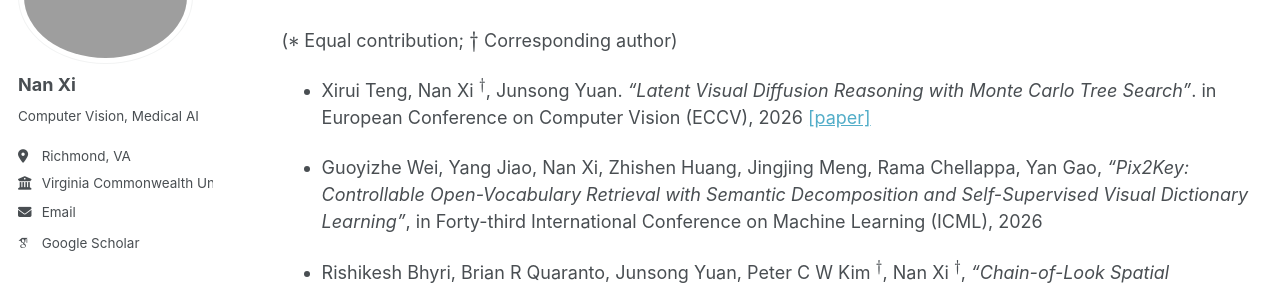
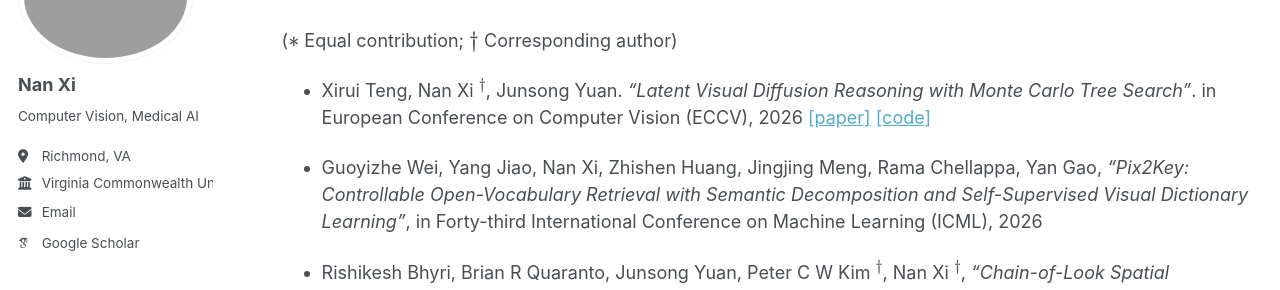
Before and after one commit to southnx/southnx.github.io, a Jekyll site: the page built from _pages/publications.md, in a window 1280 px wide and 900 px high. Shown: the part 169-459 px from the top of the window. Built offline with Jekyll 4.4.1, drawn with Linux system fonts in a browser that asks for light colours; some web fonts are replaced; a script that is not in the unit is left out.

Commit message:
Update publications.md

```diff
--- a/_pages/publications.md
+++ b/_pages/publications.md
@@ -9,7 +9,7 @@ Full publications can be found through my [Google Scholar profile.](https://scho
 
 ($$*$$ Equal contribution; $$\dagger$$ Corresponding author)
 
-- Xirui Teng, Nan Xi $$^ \dagger$$,  Junsong Yuan. *“Latent Visual Diffusion Reasoning with Monte Carlo Tree Search”*. in European Conference on Computer Vision (ECCV), 2026 [[paper]](https://arxiv.org/pdf/2606.27988)
+- Xirui Teng, Nan Xi $$^ \dagger$$,  Junsong Yuan. *“Latent Visual Diffusion Reasoning with Monte Carlo Tree Search”*. in European Conference on Computer Vision (ECCV), 2026 [[paper]](https://arxiv.org/pdf/2606.27988) [[code]](https://github.com/XiruiTeng/LVDR_Official)
 
 - Guoyizhe Wei, Yang Jiao, Nan Xi, Zhishen Huang, Jingjing Meng, Rama Chellappa, Yan Gao, *"Pix2Key: Controllable Open-Vocabulary Retrieval with Semantic Decomposition and Self-Supervised Visual Dictionary Learning"*, in Forty-third International Conference on Machine Learning (ICML), 2026
 
```
